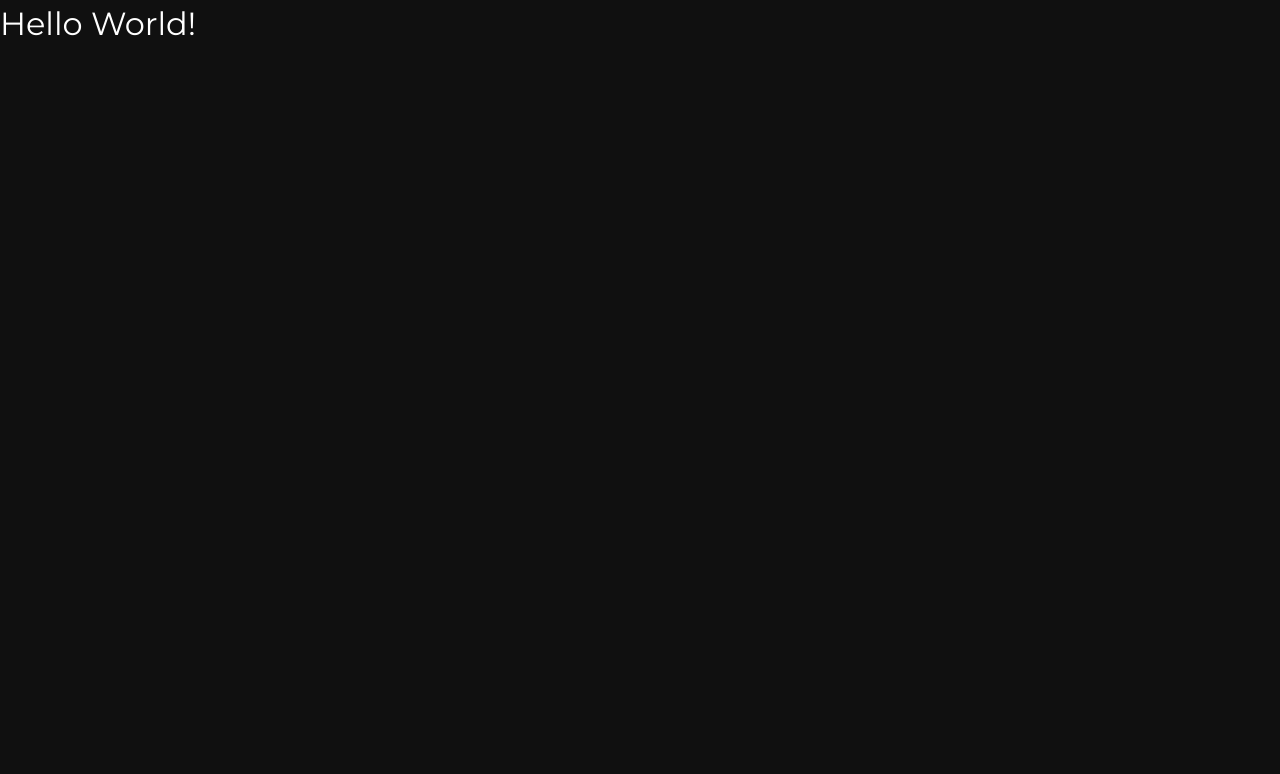
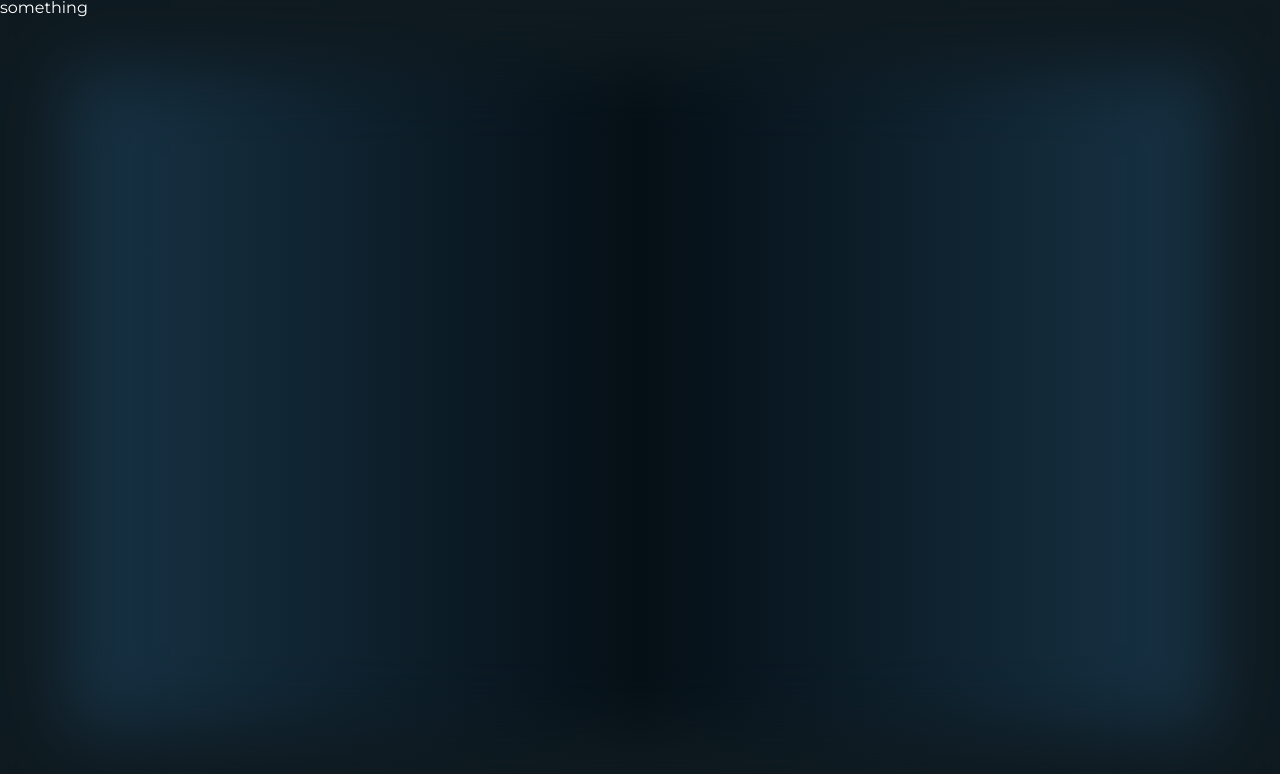
Before and after one commit to KarasJakub/Portfolio-Page, a Gatsby site: page / in a window 1280 px wide. Built offline with nearby package versions, Linux system fonts and the light colour scheme; Gatsby itself is replaced by a stand-in of ours.

Commit message:
Gradient wrapper for navigation and hero section

```diff
--- /dev/null
+++ b/src/components/GradientWrapper/GradientWrapper.styled.ts
@@ -0,0 +1,16 @@
+import styled from "styled-components"
+
+export const GradientWrapper = styled.div`
+  width: 100%;
+  height: 100vh;
+  background: rgb(26, 56, 76);
+  box-shadow: inset 0px 0px 70px 70px rgba(15, 26, 32, 1);
+  ${({ theme }) => theme.MQ.l} {
+    background: linear-gradient(
+      90deg,
+      rgba(26, 56, 76, 1) 0%,
+      rgba(5, 15, 22, 1) 50%,
+      rgba(26, 56, 76, 1) 100%
+    );
+  }
+`
--- /dev/null
+++ b/src/components/GradientWrapper/GradientWrapper.tsx
@@ -0,0 +1,8 @@
+import React from "react"
+import * as S from "./GradientWrapper.styled"
+
+const GradientWrapper = () => {
+  return <S.GradientWrapper>something</S.GradientWrapper>
+}
+
+export default GradientWrapper
--- a/src/layout/theme.ts
+++ b/src/layout/theme.ts
@@ -17,7 +17,7 @@ const theme = {
     extraBold: 800
   },
   color: {
-    primary: ""
+    primary: "#752BFF"
   },
   MQ: {
     xs: `@media (min-width: ${breakpoints.xs}em)`,
--- a/src/pages/index.tsx
+++ b/src/pages/index.tsx
@@ -1,5 +1,10 @@
 import React from "react"
+import GradientWrapper from "components/GradientWrapper/GradientWrapper"
 
 export default function Home() {
-  return <h1>Hello World!</h1>
+  return (
+    <>
+      <GradientWrapper></GradientWrapper>
+    </>
+  )
 }
```
